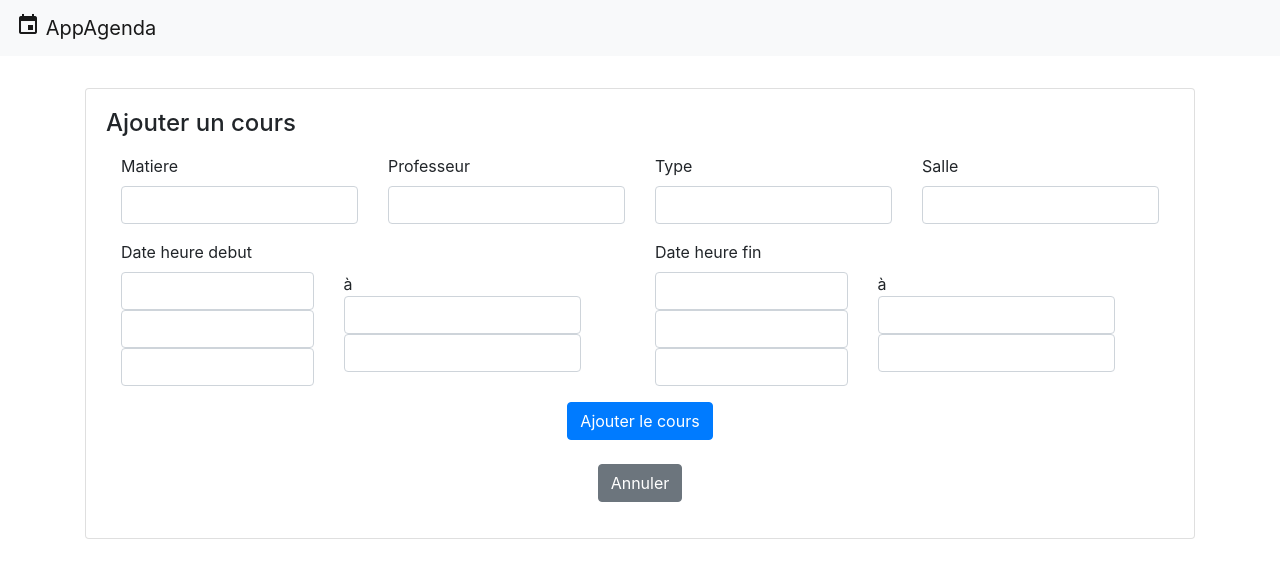
After one commit to nicorch/Projet_AgendaWeb, a Symfony app: template templates/cours/new_forcalendar.html.twig in a window 1280 px wide. The commit adds this page. Shown: the top 578 px of the page. Run offline with Twig, Linux system fonts and the light colour scheme; the template is opened without the code that fills it, so the values that code supplies are empty; form fields are guessed from the names that the template uses; some libraries are stand-ins or nearby versions.

Commit message:
Ajout d'un cours

```diff
--- a/public/appAgenda.html
+++ b/public/appAgenda.html
@@ -88,7 +88,7 @@ width: 100%;height: 100%;margin: 0px;            }
                     <div class="row affichage">
                         <div class="col-12">
                             <div class="col">
-                                <button id="btnAddCours" type="button" class="btn btn-info">Ajouter un cours</button>
+                            <a href="http://127.0.0.1:8000/cours/new_forcalendar" id="btnAddCours"class="btn btn-info btn-lg" role="button">Ajouter un cours</a>
                             </div>
                         </div>
                         <div id="div_btnPrecedent" class="col-2 text-center">
--- a/templates/base.html.twig
+++ b/templates/base.html.twig
@@ -4,9 +4,17 @@
         <meta charset="UTF-8">
         <title>{% block title %}App Agenda{% endblock %}</title>
         {% block stylesheets %}
-<link rel="stylesheet" href="https://maxcdn.bootstrapcdn.com/bootstrap/4.0.0/css/bootstrap.min.css" integrity="sha384-Gn5384xqQ1aoWXA+058RXPxPg6fy4IWvTNh0E263XmFcJlSAwiGgFAW/dAiS6JXm" crossorigin="anonymous">        {% endblock %}
+<link rel="stylesheet" href="https://maxcdn.bootstrapcdn.com/bootstrap/4.0.0/css/bootstrap.min.css" integrity="sha384-Gn5384xqQ1aoWXA+058RXPxPg6fy4IWvTNh0E263XmFcJlSAwiGgFAW/dAiS6JXm" crossorigin="anonymous">
+    <link href="https://fonts.googleapis.com/icon?family=Material+Icons" rel="stylesheet">
+{% endblock %}
     </head>
     <body>
+    <nav class="navbar navbar-light bg-light">
+            <a class="navbar-brand" href="#">
+                <i width="30" height="30" class="d-inline-block align-top material-icons">event</i>
+                AppAgenda
+            </a>
+        </nav>
         {% block body %}{% endblock %}
         {% block javascripts %}
 <script src="https://code.jquery.com/jquery-3.2.1.slim.min.js" integrity="sha384-KJ3o2DKtIkvYIK3UENzmM7KCkRr/rE9/Qpg6aAZGJwFDMVNA/GpGFF93hXpG5KkN" crossorigin="anonymous"></script>
--- a/templates/cours/_form.html.twig
+++ b/templates/cours/_form.html.twig
@@ -1,4 +1,94 @@
-{{ form_start(form) }}
-    {{ form_widget(form) }}
-    <button class="btn">{{ button_label|default('Save') }}</button>
-{{ form_end(form) }}
+<div class="container">
+    {{ form_start(form) }}
+    <div class="row">
+        <div class="col-3">
+            <div class="form-group">
+                {{ form_label(form.matiere) }}
+                {{ form_widget(form.matiere, {'attr': {'class': 'form-control'}}) }}
+                <div class="text-danger">
+                    {{ form_errors(form.matiere) }}
+                </div>
+            </div>
+        </div>
+        <div class="col-3">
+            <div class="form-group">
+                {{ form_label(form.professeur) }}
+                {{ form_widget(form.professeur, {'attr': {'class': 'form-control'}}) }}
+                <div class="text-danger">
+                    {{ form_errors(form.professeur) }}
+                </div>
+            </div>
+        </div>
+        <div class="col-3">
+            <div class="form-group">
+                {{ form_label(form.type) }}
+                {{ form_widget(form.type, {'attr': {'class': 'form-control'}}) }}
+                <div class="text-danger">
+                    {{ form_errors(form.type) }}
+                </div>
+            </div>
+        </div>
+        <div class="col-3">
+            <div class="form-group">
+                {{ form_label(form.salle) }}
+                {{ form_widget(form.salle, {'attr': {'class': 'form-control'}}) }}
+                <div class="text-danger">
+                    {{ form_errors(form.salle) }}
+                </div>
+            </div>
+        </div>
+        <div class="col-6">
+            <div class="form-group row">
+                <div class="col-12">
+                    {{ form_label(form.dateHeureDebut) }}
+                </div>
+                <div class="col-5">
+                    {{ form_widget(form.dateHeureDebut.date.day) }}
+                    {{ form_widget(form.dateHeureDebut.date.month) }}
+                    {{ form_widget(form.dateHeureDebut.date.year) }}
+                </div>
+                <div class="col-6">
+                    à {{ form_widget(form.dateHeureDebut.time.hour) }}
+                    {{ form_widget(form.dateHeureDebut.time.minute) }}
+                </div>
+                <div class="text-danger">
+                    {{ form_errors(form.dateHeureDebut) }}
+                </div>
+            </div>
+        </div>
+        <div class="col-6">
+            <div class="form-group row">
+                <div class="col-12">
+                    {{ form_label(form.dateHeureFin) }}
+                </div>
+                <div class="col-5">
+                    {{ form_widget(form.dateHeureFin.date.day) }}
+                    {{ form_widget(form.dateHeureFin.date.month) }}
+                    {{ form_widget(form.dateHeureFin.date.year) }}
+                </div>
+                <div class="col-6">
+                    à {{ form_widget(form.dateHeureFin.time.hour) }}
+                    {{ form_widget(form.dateHeureFin.time.minute) }}
+                </div>
+                <div class="text-danger">
+                    {{ form_errors(form.dateHeureFin) }}
+                </div>
+            </div>
+        </div>
+    </div>
+
+
+
+    {# <div class="form-group">
+        {{ form_label(form.dateHeureFin) }}
+        {{ form_widget(form.dateHeureFin, {'attr': {'class': 'form-control'}}) }}
+        <div class="text-danger">
+            {{ form_errors(form.dateHeureFin) }}
+        </div>
+    </div> #}
+    {# {{ form_widget(form) }} #}
+    <center>
+        <button class="btn btn-primary">{{ button_label|default('Ajouter le cours') }}</button><br>
+    </center>
+    {{ form_end(form) }}
+</div>
--- /dev/null
+++ b/templates/cours/new_forcalendar.html.twig
@@ -0,0 +1,23 @@
+{% extends 'base.html.twig' %}
+
+{% block title %}Nouveau Cours{% endblock %}
+
+{% block body %}
+    <center>
+    <h3></h3></center>
+    <div class="container">
+    <br>
+        <div class="card">
+            <div class="card-body">
+                <h4 class="card-title">Ajouter un cours</h4>
+                <p class="card-text">
+                    {{ include('cours/_form.html.twig') }}
+                <center>
+                    <br><a href="{{ path('vuejs') }}" class="btn btn-secondary">Annuler</a>
+                </center>
+                </p>
+            </div>
+        </div>
+    </div>
+
+{% endblock %}
```
Also changed, not shown: src/Controller/CoursController.php (+23 -0 lines).
